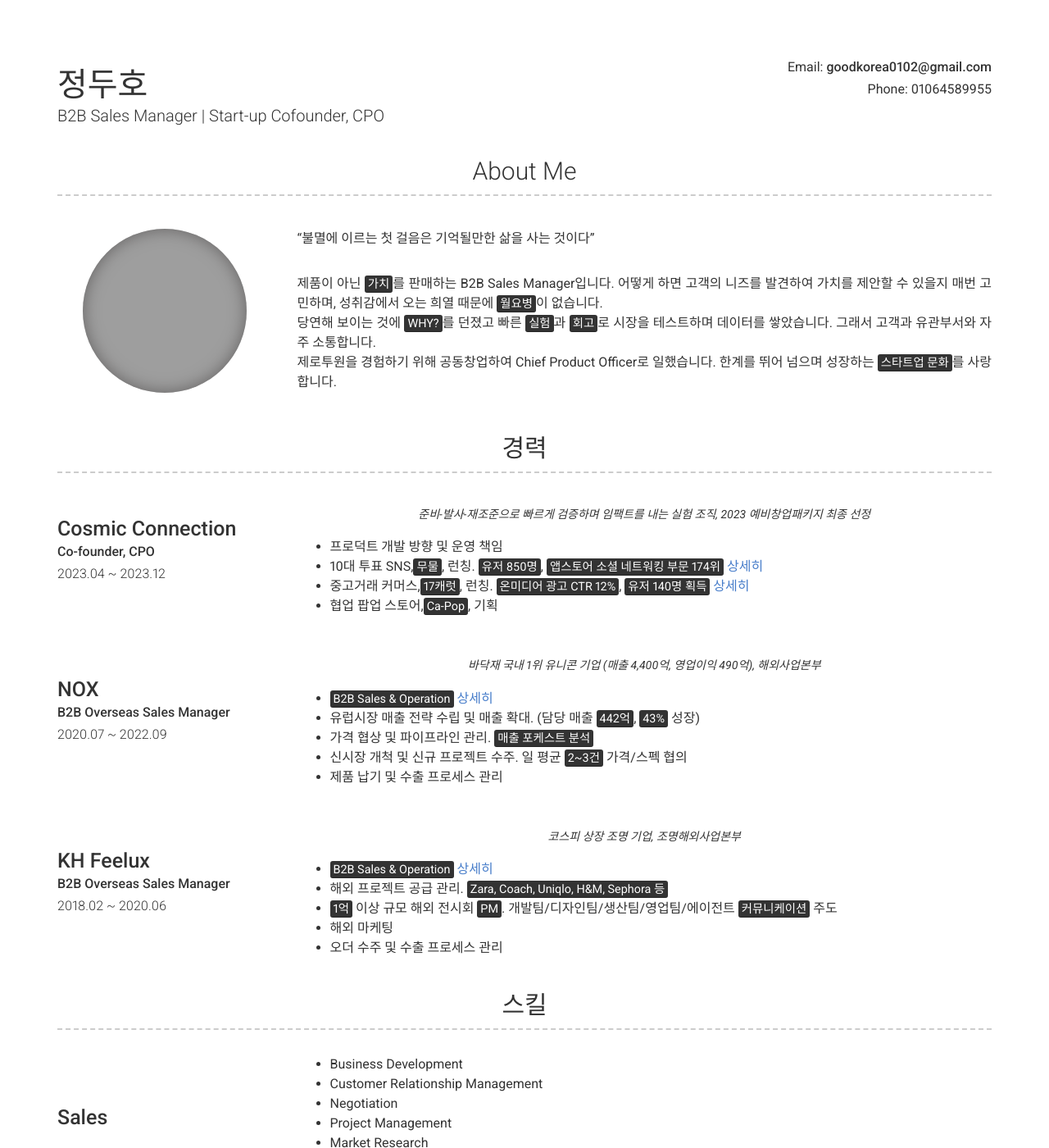
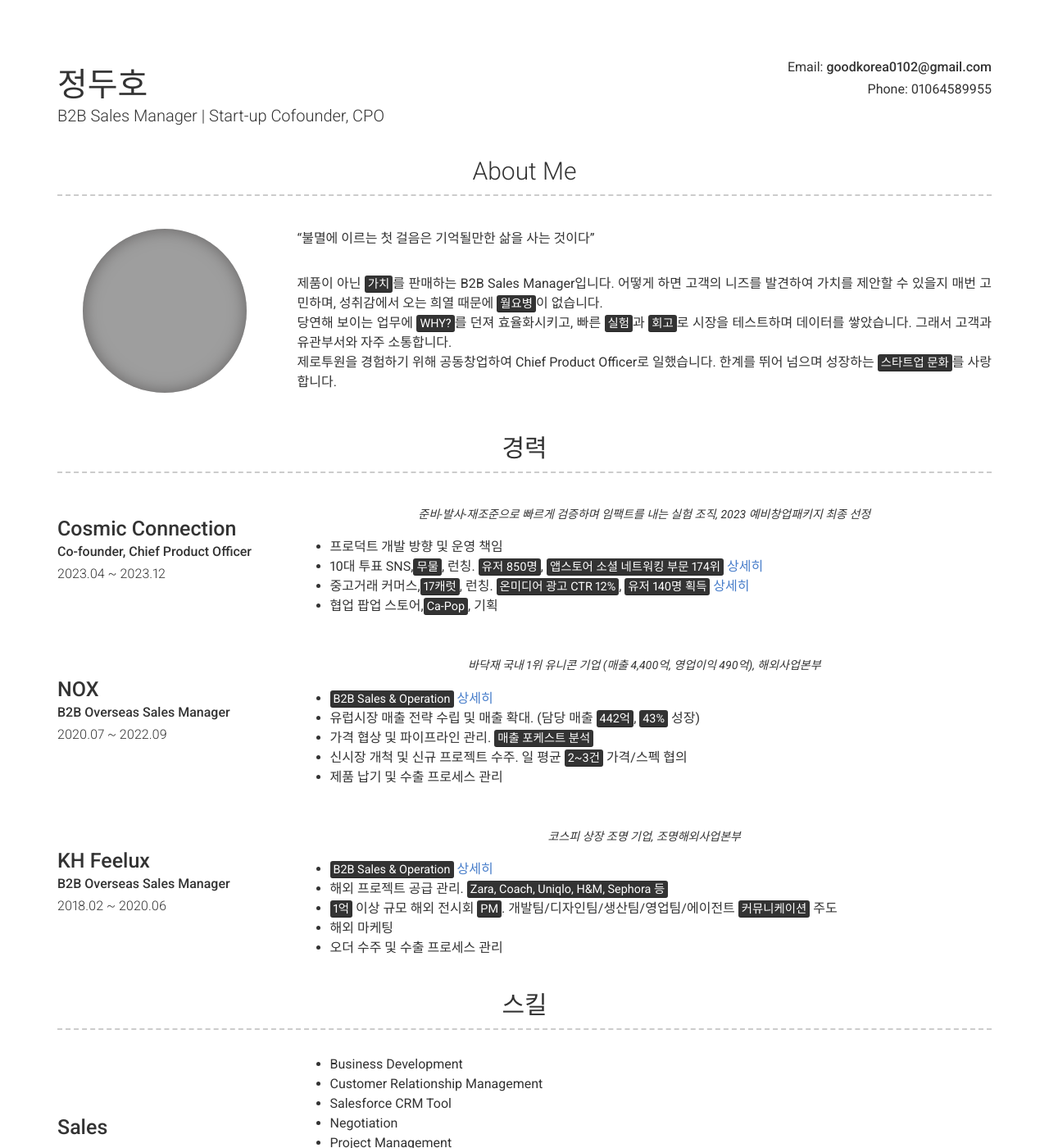
Before and after one commit to ZechariahJung/resume, a Jekyll site: the page built from index.md, in a window 1280 px wide and 1400 px high. Shown: the whole window at 82% size. Built offline with Jekyll 4.4.1, drawn with Linux system fonts in a browser that asks for light colours; nearby versions of some CDN libraries; some of the changed text lies outside the part shown; grey boxes are pictures that could not be loaded.

Commit message:
[원하는 메시지 ex - update config.yml]

```diff
--- a/_config.yml
+++ b/_config.yml
@@ -57,7 +57,7 @@ about_content: |
   "불멸에 이르는 첫 걸음은 기억될만한 삶을 사는 것이다" <br><br>
 
   제품이 아닌 <mark>가치</mark>를 판매하는 B2B Sales Manager입니다. 어떻게 하면 고객의 니즈를 발견하여 가치를 제안할 수 있을지 매번 고민하며, 성취감에서 오는 희열 때문에 <mark>월요병</mark>이 없습니다.
-  <br>당연해 보이는 것에 <mark>WHY?</mark>를 던졌고 빠른 <mark>실험</mark>과 <mark>회고</mark>로 시장을 테스트하며 데이터를 쌓았습니다. 그래서 고객과 유관부서와 자주 소통합니다.
+  <br>당연해 보이는 업무에 <mark>WHY?</mark>를 던져 효율화시키고, 빠른 <mark>실험</mark>과 <mark>회고</mark>로 시장을 테스트하며 데이터를 쌓았습니다. 그래서 고객과 유관부서와 자주 소통합니다.
   <br>제로투원을 경험하기 위해 공동창업하여 Chief Product Officer로 일했습니다. 한계를 뛰어 넘으며 성장하는 <mark>스타트업 문화</mark>를 사랑합니다.
 
 content:
@@ -66,7 +66,7 @@ content:
     content:
       - layout: left
         title: Cosmic Connection
-        sub_title: Co-founder, CPO
+        sub_title: Co-founder, Chief Product Officer
         caption: 2023.04 ~ 2023.12
         quote: >
           준비-발사-재조준으로 빠르게 검증하며 임팩트를 내는 실험 조직, 2023 예비창업패키지 최종 선정
@@ -109,6 +109,7 @@ content:
         description: |
           - Business Development
           - Customer Relationship Management
+          - Salesforce CRM Tool
           - Negotiation
           - Project Management
           - Market Research
@@ -321,7 +322,7 @@ content:
 
       **지적 호기심**
       - 아웃풋은 인풋량에 따라 결정되며, 창의성은 연관없어 보이는 것들을 결합할 때 생깁니다. 그래서 다양한 분야에 관심을 갖고, 질문하고, 배우고, 수집합니다.
-      - 무엇이든 읽는 것을 좋아해 올해 94권을 완독했습니다. [2023년 독서리스트](https://zechariahjung.notion.site/zechariahjung/2023-7de9ac7bcf484fe0ac9281494cd16d29)
+      - 무엇이든 읽는 것을 좋아해 올해 95권을 완독했습니다. [2023년 독서리스트](https://zechariahjung.notion.site/zechariahjung/2023-7de9ac7bcf484fe0ac9281494cd16d29)
 
       **집요**
       - 업무에 있어서 설득하든지 설득당하든지 명확하게 정하는 것을 선호합니다. 그래서 치열하게 논의하고 그 과정에서 성장합니다.
```
